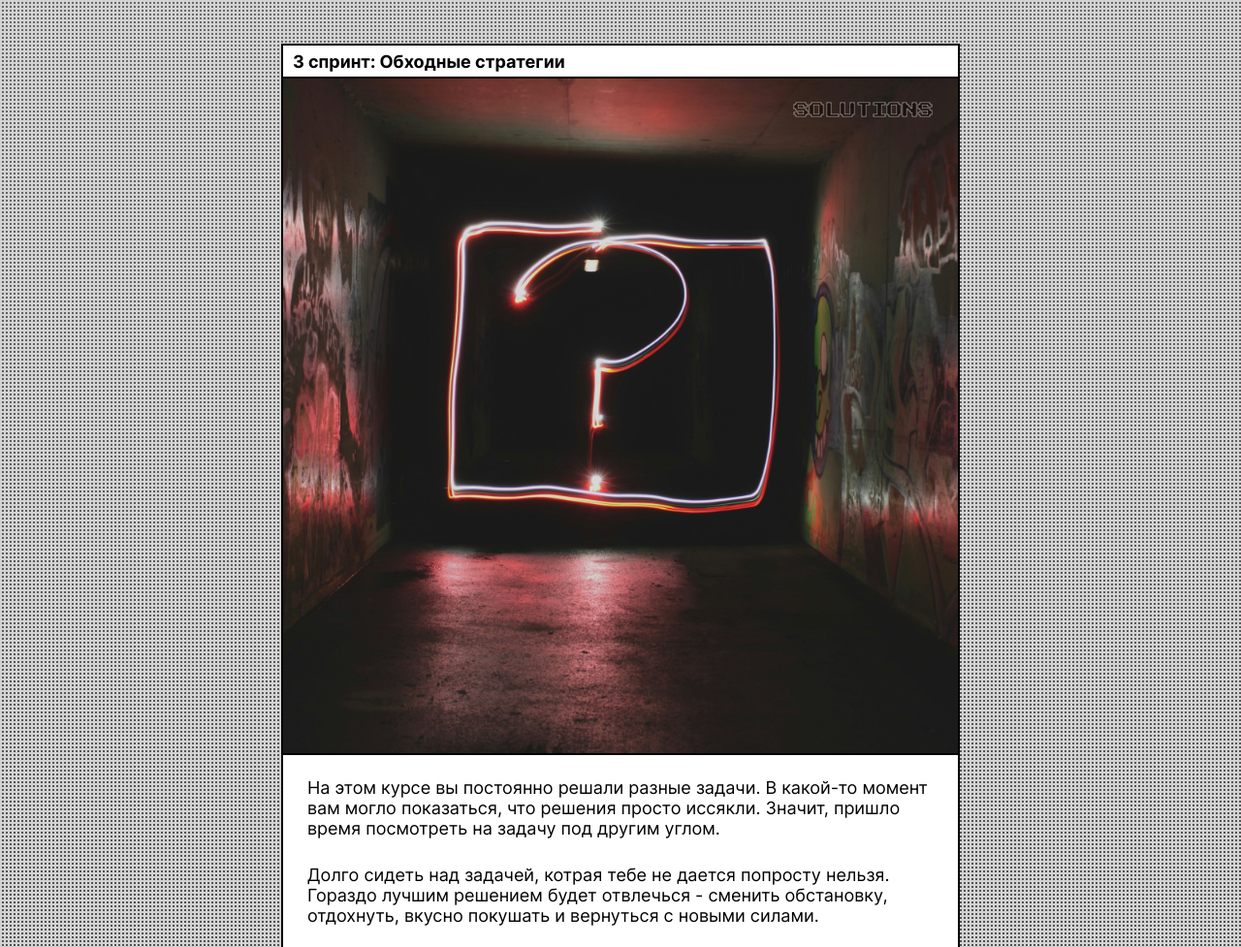
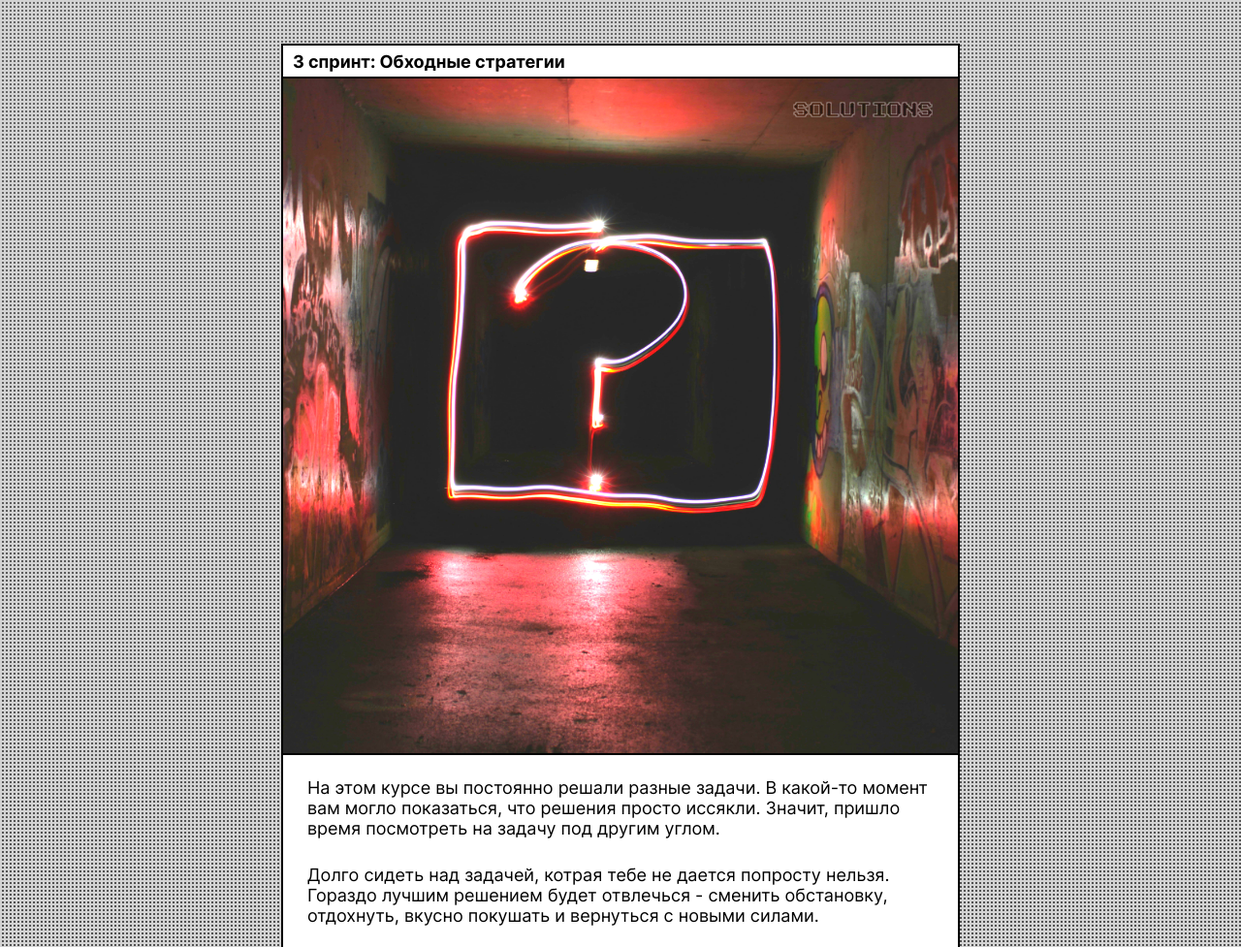
Before and after one commit to cherrypashtet/zakrivayuschiy-teg-f, a plain HTML site: page index.html in a window 1280 px wide. Shown: the part 5232-6209 px from the top of the page at 97% size. Drawn offline with Linux system fonts and the light colour scheme.

Commit message:
fix: fixed tests 2

```diff
--- a/styles/style.css
+++ b/styles/style.css
@@ -494,7 +494,7 @@ dialog:not([open]) {
 }
 
 .saturate {
-  filter: saturate(150%), brightness(150%);
+  filter: saturate(150%) brightness(150%);
 }
 
 .invert {
```
